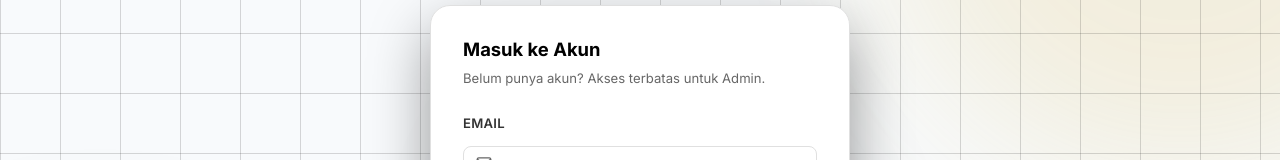
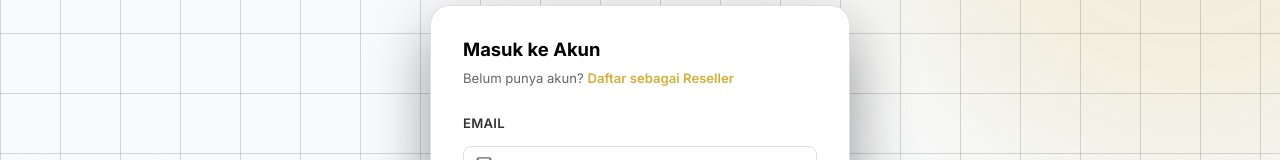
Before and after one commit to genku-id/storykami, a Next.js app: page /wim/login in a window 1280 px wide. Shown: the part 207-367 px from the top of the page. Built offline with nearby package versions, Linux system fonts and the light colour scheme; no server answers; a web font is replaced by a local one.

Commit message:
feat: add registration link to login page

```diff
--- a/src/app/wim/login/page.js
+++ b/src/app/wim/login/page.js
@@ -174,9 +174,9 @@ export default function LoginPage() {
           </h2>
           <p style={{ fontSize: '0.82rem', color: 'var(--text-muted)', marginBottom: 24 }}>
             Belum punya akun?{' '}
-            <span style={{ color: 'var(--text-muted)' }}>
-              Akses terbatas untuk Admin.
-            </span>
+            <a href="/wim/register" style={{ color: 'var(--accent)', fontWeight: 600, textDecoration: 'none' }}>
+              Daftar sebagai Reseller
+            </a>
           </p>
 
           {/* Error */}
```
